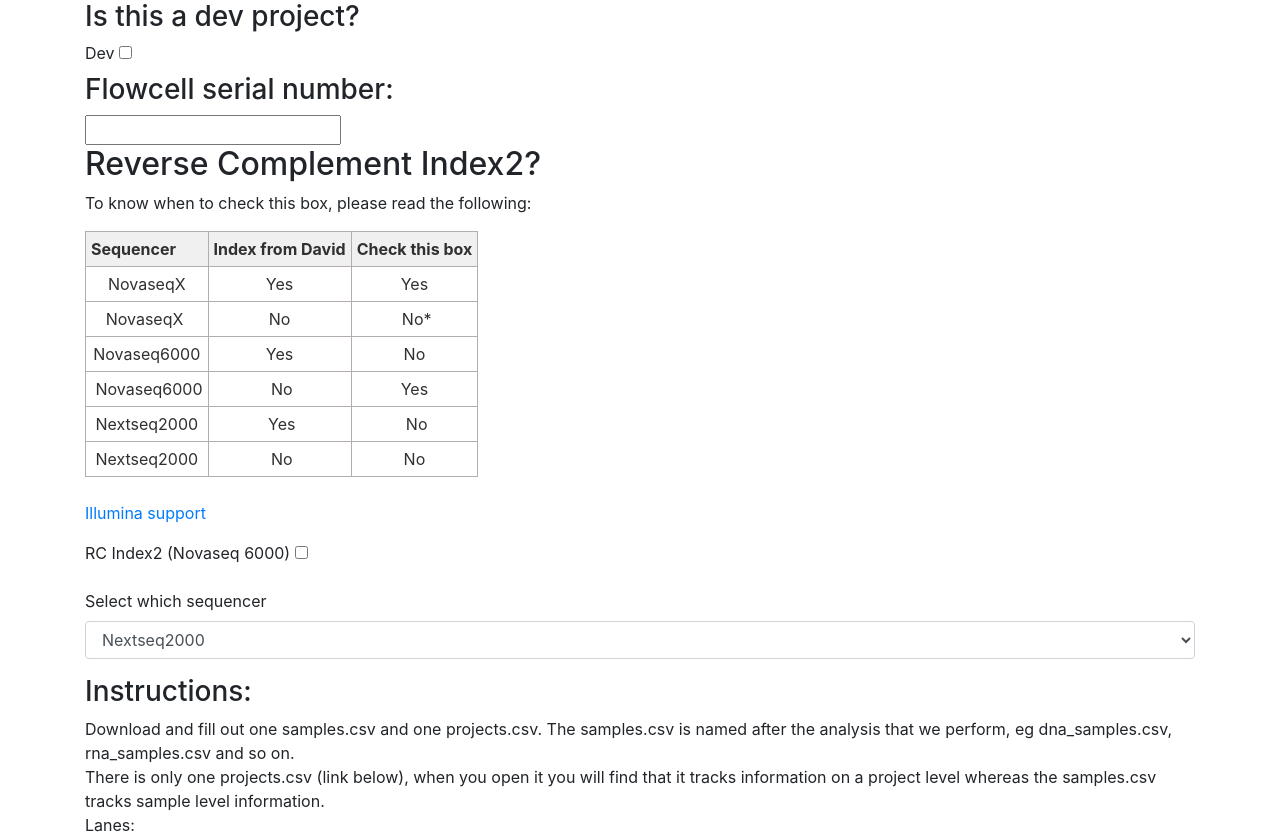
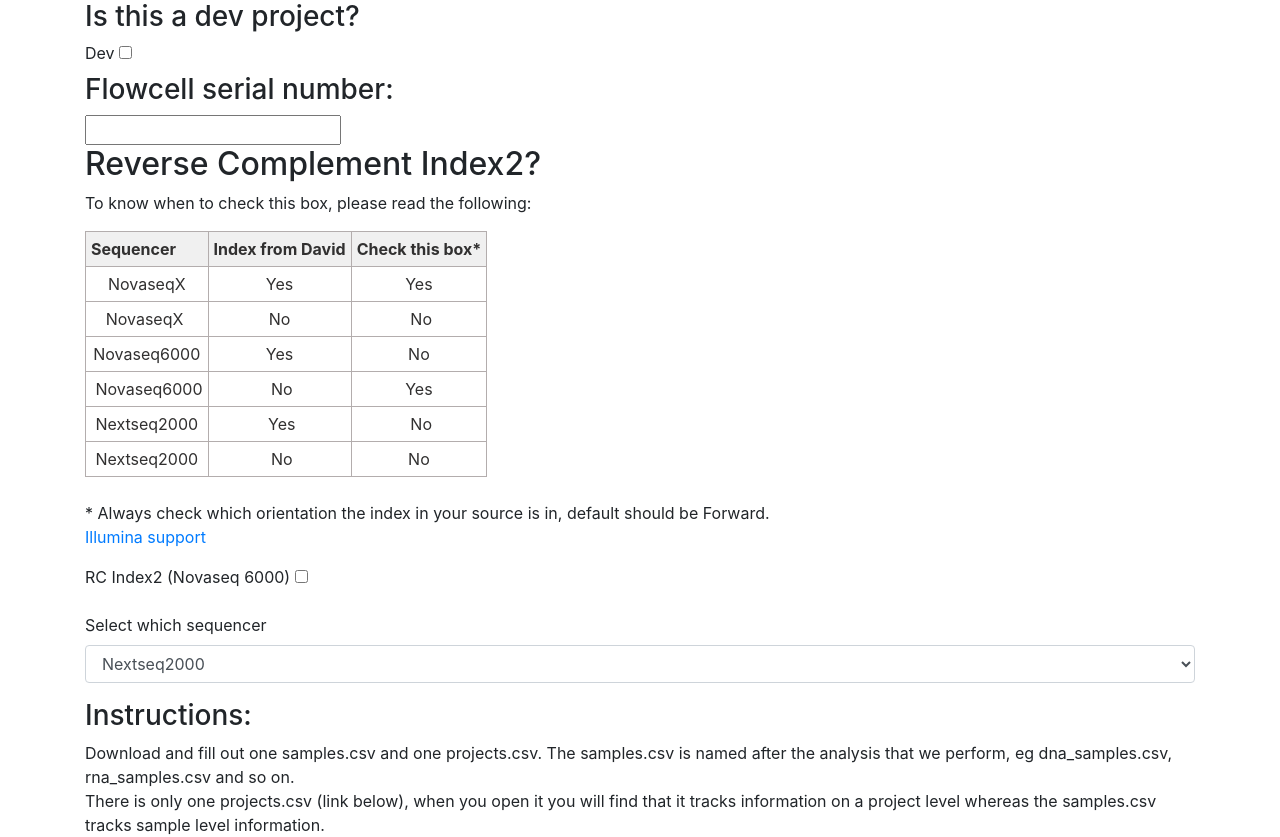
Before and after one commit to ctg-lund/SampleSheetGenerator, a Python web app: template templates/forms.html in a window 1280 px wide. Shown: the part 114-951 px from the top of the page. Run offline with Jinja, Linux system fonts and the light colour scheme; the template is opened without the code that fills it, so the values that code supplies are empty; some libraries are stand-ins or nearby versions.

Commit message:
correction

```diff
--- a/templates/forms.html
+++ b/templates/forms.html
@@ -45,7 +45,7 @@
             <tr>
               <th>Sequencer<br></th>
               <th>Index from David <br></th>
-              <th>Check this box<br></th>
+              <th>Check this box*<br></th>
             </tr>
           </thead>
           <tbody>
@@ -57,7 +57,7 @@
             <tr>
               <td>NovaseqX&nbsp; <br></td>
               <td>No <br></td>
-              <td>&nbsp;No*</td>
+              <td>&nbsp;No</td>
             </tr>
             <tr>
               <td>Novaseq6000 <br></td>
@@ -81,6 +81,8 @@
             </tr>
           </tbody>
         </table>
+        <br>
+        * Always check which orientation the index in your source is in, default should be Forward.
         <br>
         <a href="https://knowledge.illumina.com/software/general/software-general-reference_material-list/000001800">Illumina support</a>
       </p>
```
